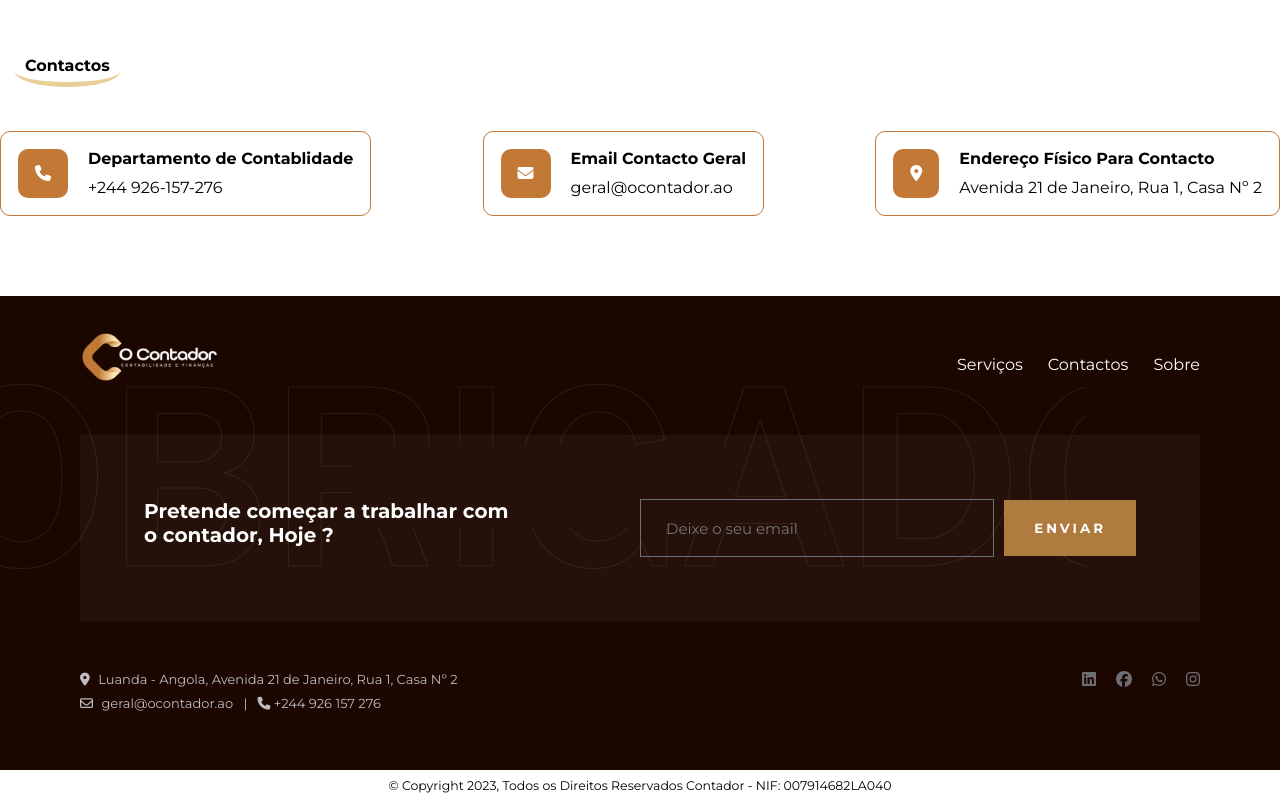
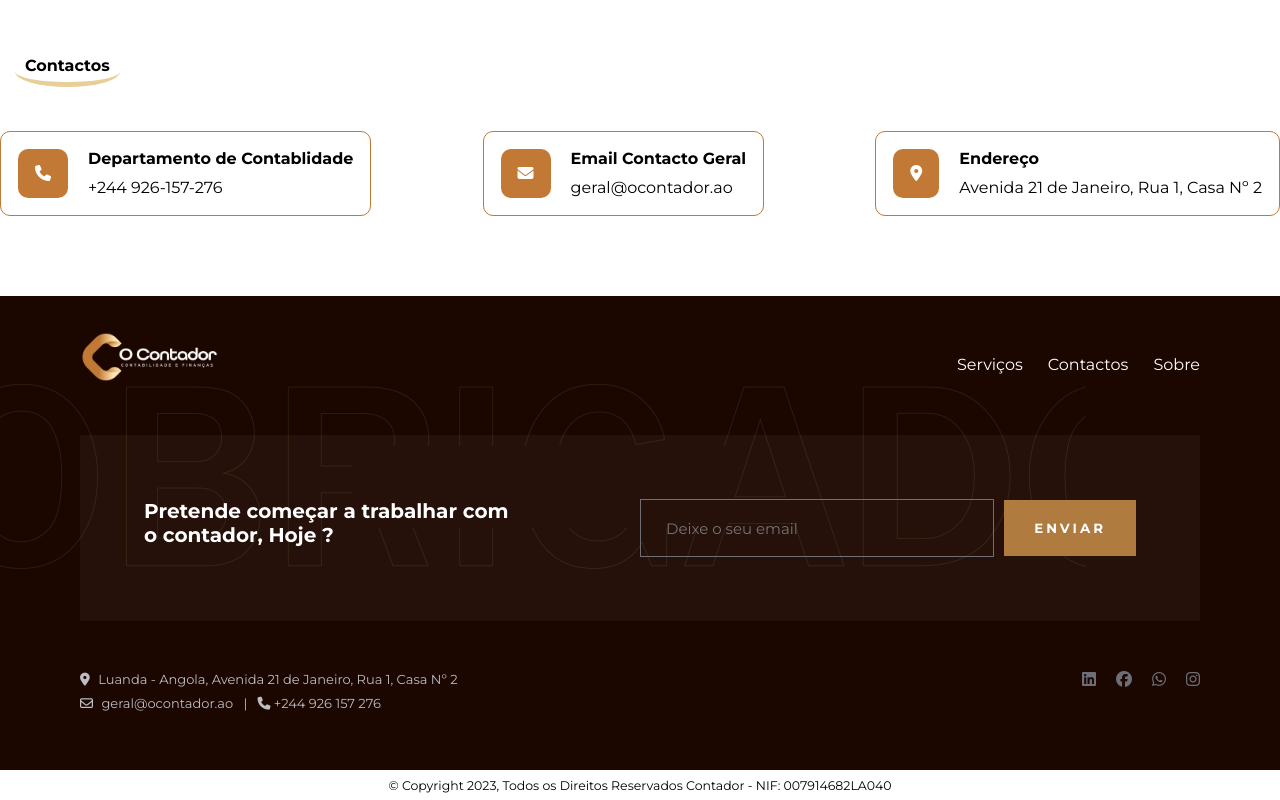
Before and after one commit to josedomingos919/o-contador-site, a React (Vite) app: page / in a window 1280 px wide. Shown: the part 2434-3234 px from the top of the page. Built offline with nearby package versions, Linux system fonts and the light colour scheme.

Commit message:
feat: address

```diff
--- a/src/components/contact/index.jsx
+++ b/src/components/contact/index.jsx
@@ -36,7 +36,7 @@ export const Contact = () => {
             </S.IconCard>
           </S.CardContactIconSide>
           <S.CardContactContentSide>
-            <S.ContactTitle>Endereço Físico Para Contacto</S.ContactTitle>
+            <S.ContactTitle>Endereço</S.ContactTitle>
             <S.ContactContent>
               Avenida 21 de Janeiro, Rua 1, Casa Nº 2
             </S.ContactContent>
```
